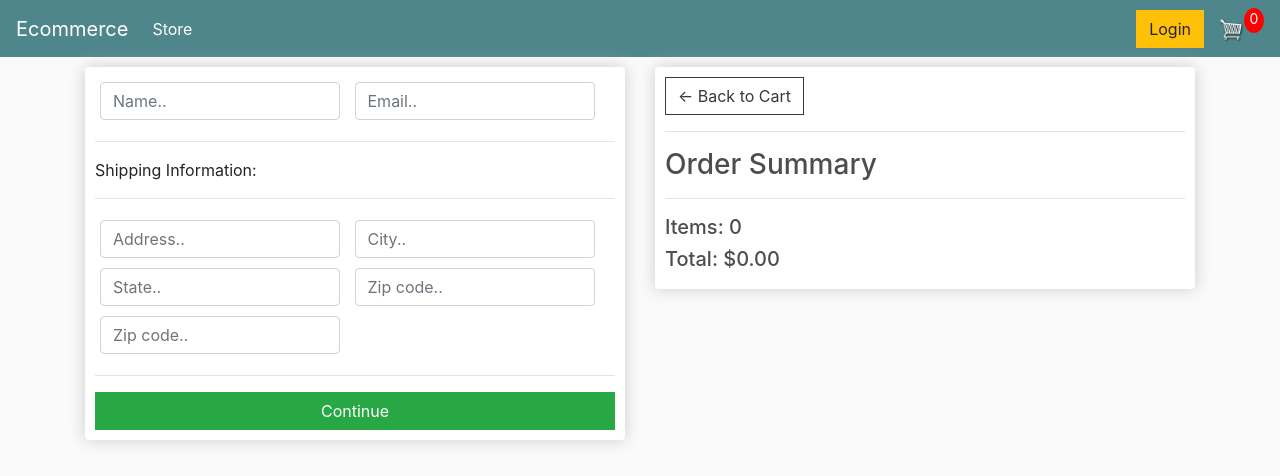
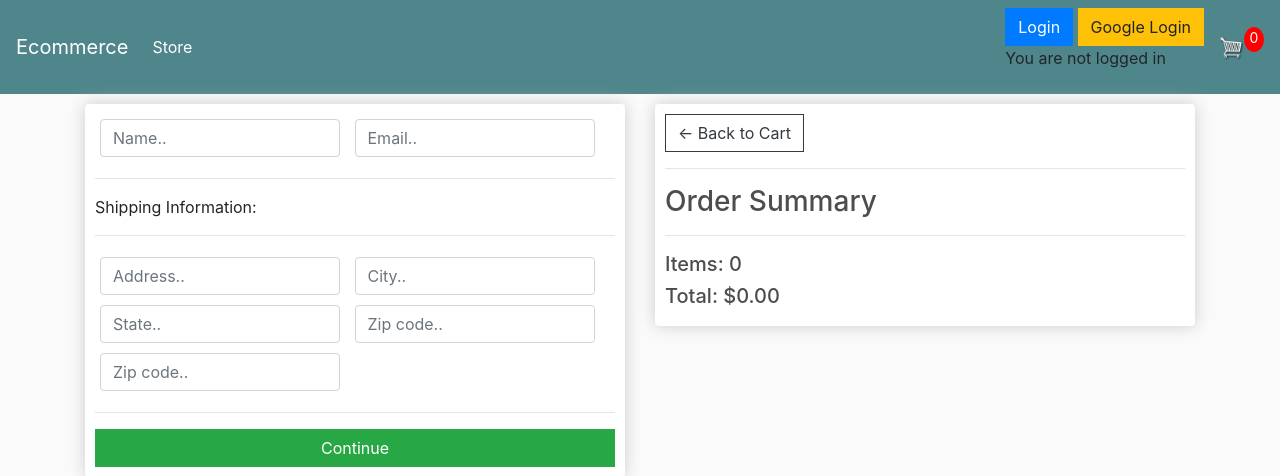
Before and after one commit to NiniLiao/eCommerce_django3, a Django app: page /checkout/ in a window 1280 px wide. Shown: the top 476 px of the page. Run offline with Django 3.2, Linux system fonts and the light colour scheme; tables that the repository leaves empty hold one stand-in row (values such as "Sample post"); some libraries are stand-ins or nearby versions.

Commit message:
added google login and logout

```diff
--- a/ecommerce/store/templates/store/main.html
+++ b/ecommerce/store/templates/store/main.html
@@ -1,5 +1,6 @@
 <!DOCTYPE html>
 {% load static %}
+{% load socialaccount %}
 <html>
 <head>
     <title>Ecommerce</title>
@@ -74,8 +75,30 @@
             <a class="nav-link" href="{% url 'store' %}">Store <span class="sr-only">(current)</span></a>
         </ul>
 
-        <div class="form-inline my-2 my-lg-0">
-	     	<a href="#"class="btn btn-warning">Login</a>
+            {% comment %} <div class="form-inline my-2 my-lg-0">
+	     	    <a href="{% url 'store' %}" class="btn btn-warning">Login</a> {% endcomment %}
+
+
+                <form action="" method="POST">
+
+                    {% csrf_token %}
+                    {{ form }}
+                    <a href="{% url 'store' %}" class="btn btn-primary">Login</a>
+                    <a class="btn btn-warning" href="{% provider_login_url 'google' method='oauth2' %}">Google Login</a>
+
+                    {% comment %} <p>Do you have an account? <a class="btn btn-warning" href="{% url 'store' %}">Sign Up</a></p> {% endcomment %}
+
+                    {% if user.is_authenticated %}
+                    <span style="font-weight:bold;">Hello, {{ user.username }}!</span>
+                    <a class="btn btn-success" href="{% url 'account_logout' %}">Logout</a><br>
+                    {% else %}
+                    <p>You are not logged in</p>
+                    {% endif %}
+                </form>
+
+
+
+
 
 	     	<a href="{% url 'cart' %}">
 	    		<img  id="cart-icon" src="{% static 'images/cart.png' %}">
```
Also changed, not shown: ecommerce/store/migrations/0010_auto_20201223_1315.py (added).
